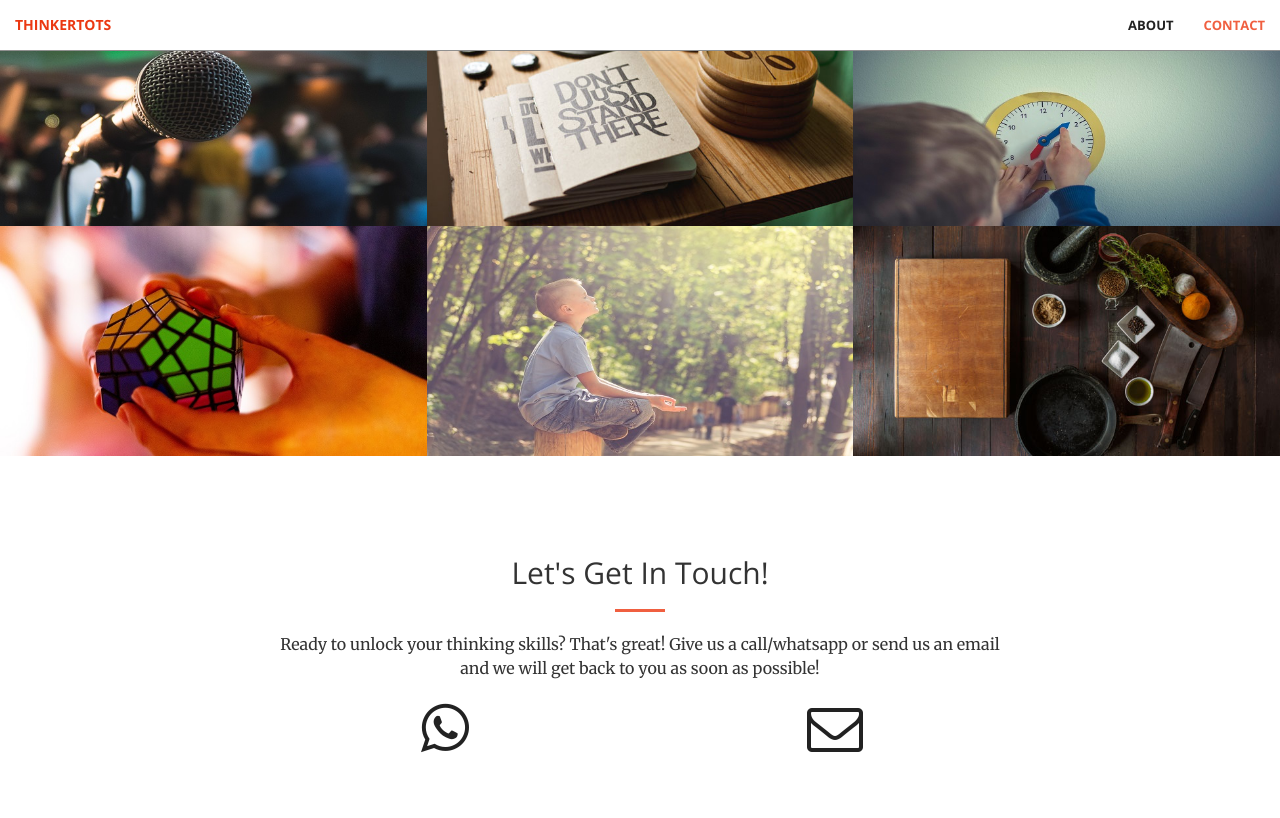
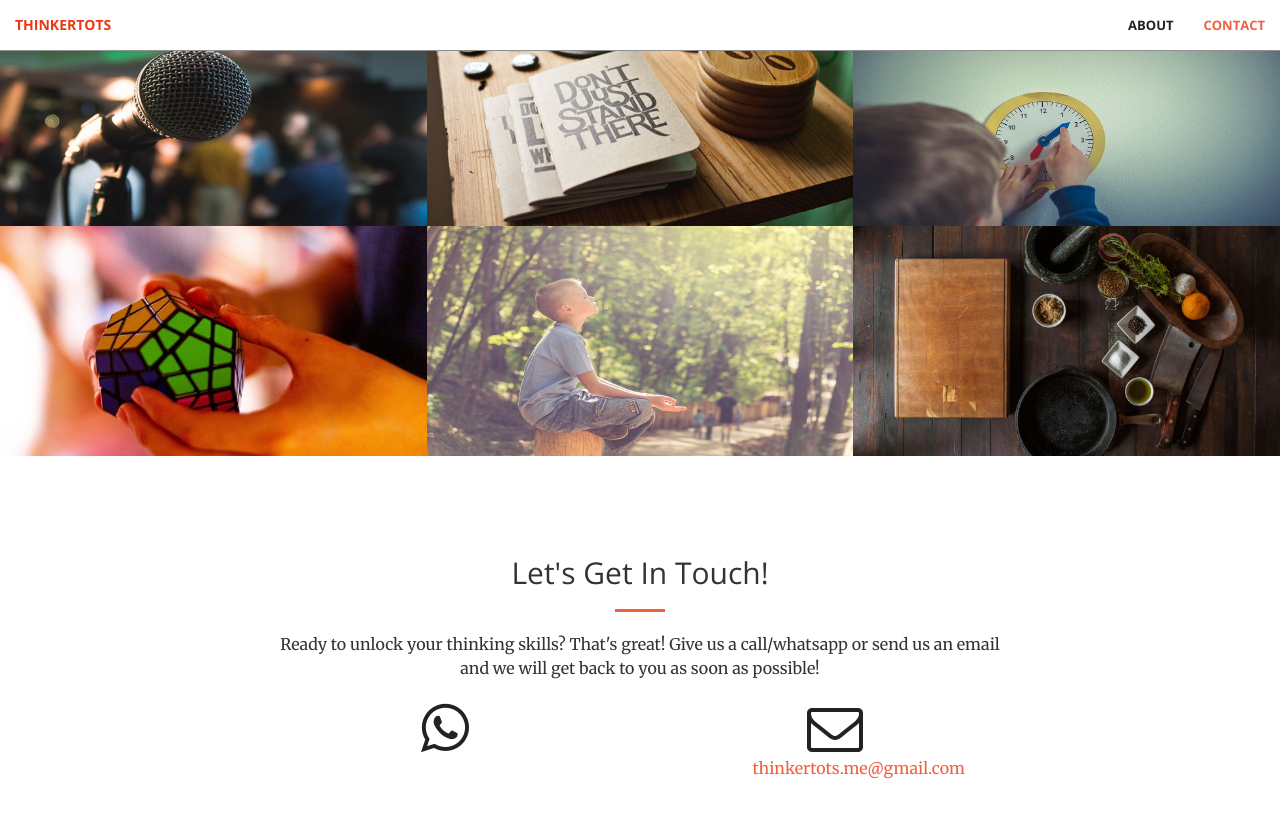
Before and after one commit to serahisaactho/thinkertots, a Jekyll site: the page built from index.html, in a window 1280 px wide and 900 px high, scrolled down 1704 px. Shown: the top 818 px of the window. Built offline with Jekyll 4.4.1, drawn with Linux system fonts in a browser that asks for light colours.

Commit message:
Add email back

```diff
--- a/_config.yml
+++ b/_config.yml
@@ -1,6 +1,6 @@
 # Site settings
 title:
-email:
+email: "thinkertots.me@gmail.com"
 description: > # this means to ignore newlines until "baseurl:"
 baseurl: "" # the subpath of your site, e.g. /blog/
 url: "" # the base hostname & protocol for your site
```
